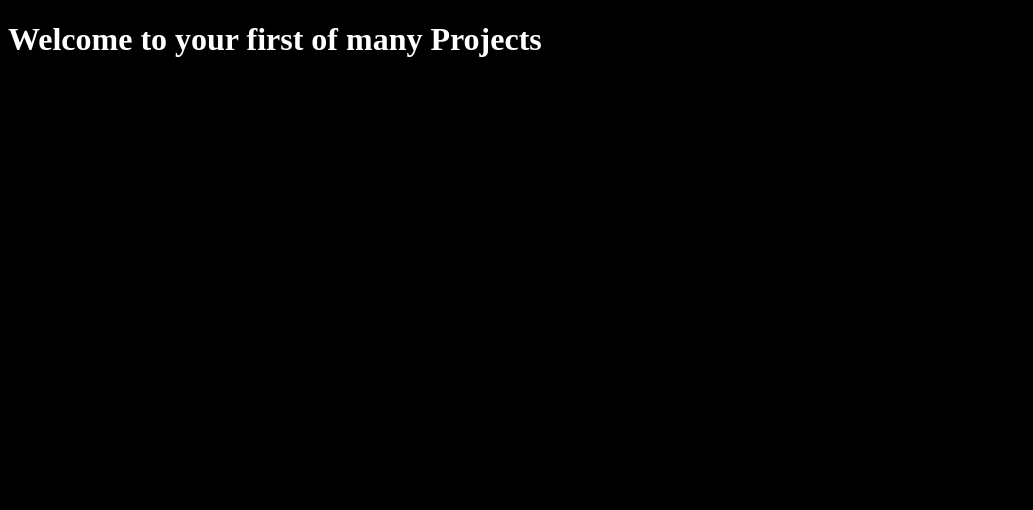
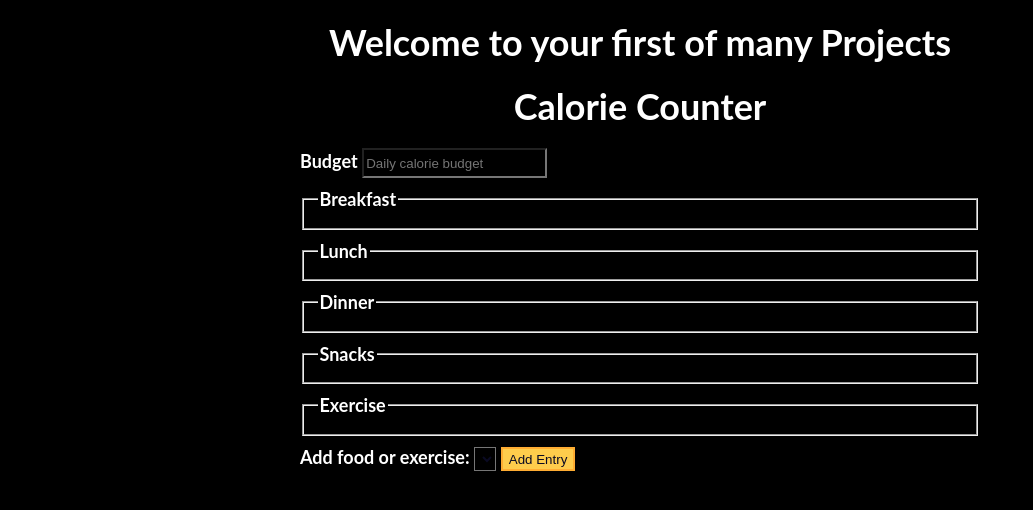
Before and after one commit to gcontreras3/CalorieCounter, a plain HTML site: page index.html in a window 1280 px wide. Shown: the whole page, without its empty margins (0-1033 px from the left). Drawn offline with Linux system fonts and the light colour scheme.

Commit message:
added form w/ contents

```diff
--- a/index.html
+++ b/index.html
@@ -7,6 +7,42 @@
     <title>Calorie Counter</title>
 </head>
 <body>
-    <h1>Welcome to your first of many Projects</h1>
+    <main>
+        <h1>Welcome to your first of many Projects</h1>
+        <h1> Calorie Counter</h1>
+        <div class="container">
+            <form id="calorie-counter">
+                <!-- Users should be able to select a meal type to input their calorie counts -->
+                 <!-- Drop down menu and button to add a meal type -->
+                <label for="budget">Budget</label>
+                <input required id="budget" type="number" min="0" placeholder="Daily calorie budget"/>
+                <fieldset id="breakfast">
+                    <legend>Breakfast</legend>
+                    <div class="input-container"></div>
+                </fieldset>
+                <fieldset id="lunch">
+                    <legend>Lunch</legend>
+                    <div class="input-container"></div>
+                </fieldset>
+                <fieldset id="dinner">
+                    <legend>Dinner</legend>
+                    <div class="input-container"></div>
+                </fieldset>
+                <fieldset id="snacks">
+                    <legend>Snacks</legend>
+                    <div class="input-container"></div>
+                </fieldset>
+                <fieldset id="exercise">
+                    <legend>Exercise</legend>
+                    <div class="input-container"></div>
+                </fieldset>
+                <div class="controls"><span>
+                    <label for="entry-dropdown">Add food or exercise:</label>
+                    <select id="entry-dropdown" name="options"></select>
+                    <button id="add-entry">Add Entry</button>
+                </span></div>
+            </form>
+        </div>
+    </main>
 </body>
 </html>
--- a/style.css
+++ b/style.css
@@ -2,3 +2,90 @@
     background-color: black;
     color: white;
 }
+:root {
+    --light-grey: #f5f6f7;
+    --dark-blue: #0a0a23;
+    --fcc-blue: #1b1b32;
+    --light-yellow: #fecc4c;
+    --dark-yellow: #feac32;
+    --light-pink: #ffadad;
+    --dark-red: #850000;
+    --light-green: #acd157;
+  }
+
+  body {
+    font-family: "Lato", Helvetica, Arial, sans-serif;
+    font-size: 18px;
+    background-color: var(--fcc-blue);
+    color: var(--light-grey);
+  }
+
+  h1 {
+    text-align: center;
+  }
+
+  .container {
+    width: 90%;
+    max-width: 680px;
+  }
+
+  h1,
+  .container,
+  .output {
+    margin: 20px auto;
+  }
+
+  label,
+  legend {
+    font-weight: bold;
+  }
+
+  .input-container {
+    display: flex;
+    flex-direction: column;
+  }
+
+  button {
+    cursor: pointer;
+    text-decoration: none;
+    background-color: var(--light-yellow);
+    border: 2px solid var(--dark-yellow);
+  }
+
+  button,
+  input,
+  select {
+    min-height: 24px;
+    color: var(--dark-blue);
+  }
+
+  fieldset,
+  label,
+  button,
+  input,
+  select {
+    margin-bottom: 10px;
+  }
+
+  .output {
+    border: 2px solid var(--light-grey);
+    padding: 10px;
+    text-align: center;
+  }
+
+  .hide {
+    display: none;
+  }
+
+  .output span {
+    font-weight: bold;
+    font-size: 1.2em;
+  }
+
+  .surplus {
+    color: var(--light-pink);
+  }
+
+  .deficit {
+    color: var(--light-green);
+  }
```
